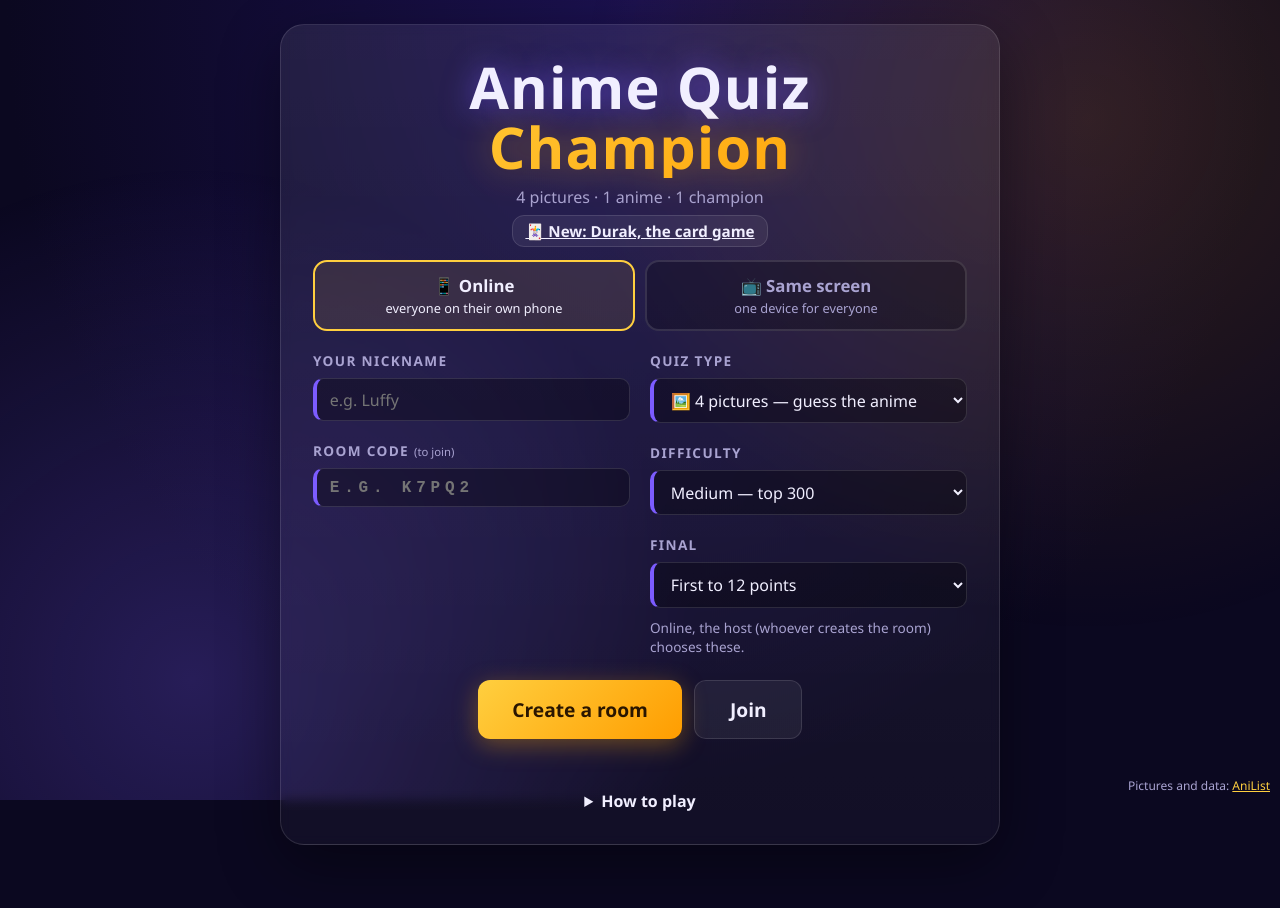
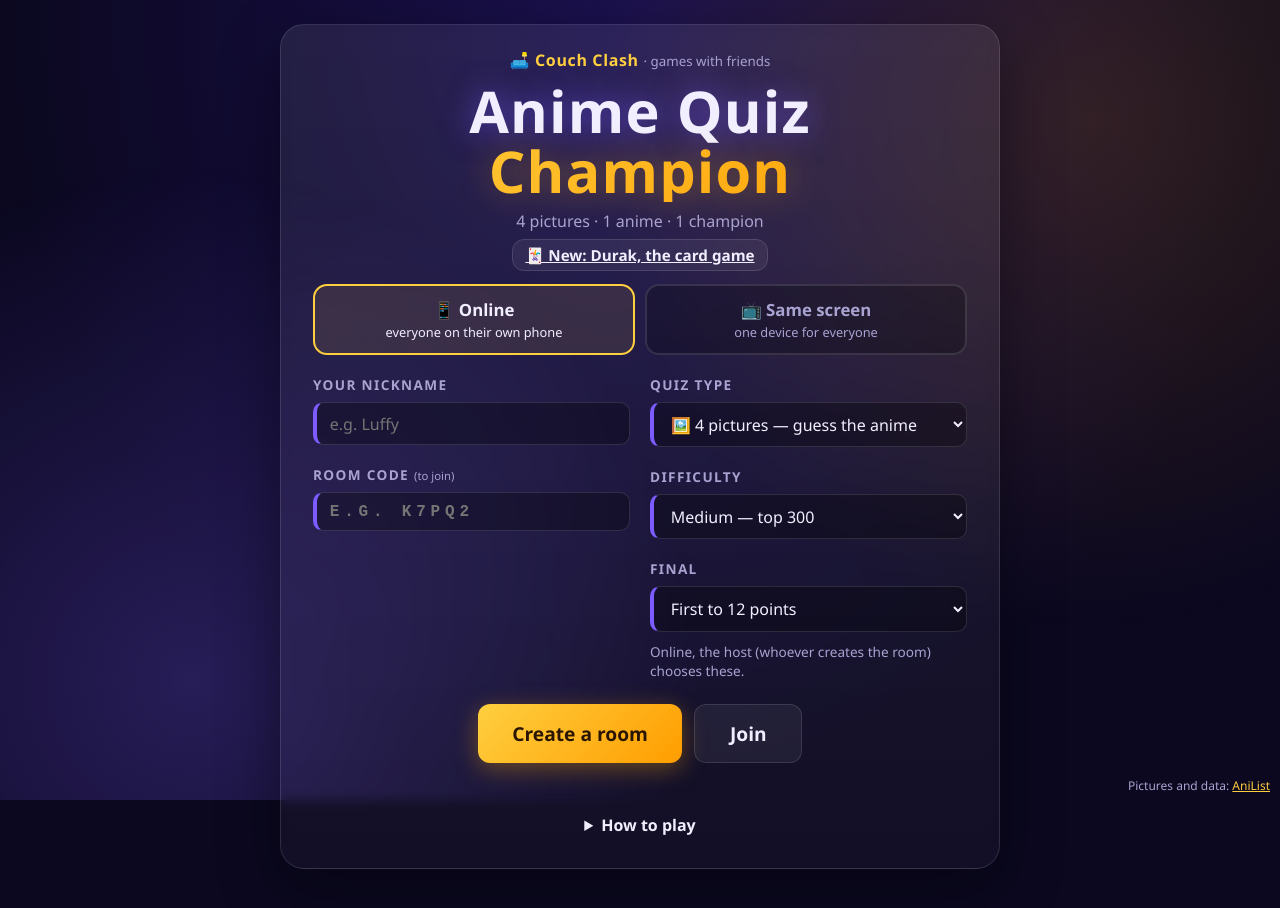
Before and after one commit to hadod46-bit/Anime-qjizz, a plain HTML site: page index.html in a window 1280 px wide. Drawn offline with Linux system fonts and the light colour scheme.

Commit message:
Brand the site as Couch Clash
Co-Authored-By: Claude Opus 5.5 <noreply@anthropic.com>
Claude-Session: https://claude.ai/code/session_015sfiZSG5piTKkZiF95djtQ

```diff
--- a/css/style.css
+++ b/css/style.css
@@ -470,3 +470,5 @@ select option { background: #1b1150; }
   .logo-stage, #play.has-buzz .logo-stage { --size: min(calc(100vw - 32px), 46vh); margin: 0 auto; }
 }
 .other-games { margin: -12px 0 18px; }
+.brand { margin: -8px 0 10px; font-weight: 800; letter-spacing: 0.04em; color: var(--gold); }
+.brand small { color: var(--muted); font-weight: 500; letter-spacing: 0; }
--- a/index.html
+++ b/index.html
@@ -4,7 +4,7 @@
   <meta charset="UTF-8" />
   <meta name="viewport" content="width=device-width, initial-scale=1, viewport-fit=cover" />
   <meta name="theme-color" content="#0b0820" />
-  <title>Anime Quiz Champion — 4 pictures, 1 anime</title>
+  <title>Couch Clash — Anime Quiz</title>
   <link rel="stylesheet" href="css/style.css" />
 </head>
 <body>
@@ -13,6 +13,7 @@
   <!-- ============ HOME ============ -->
   <section id="home" class="screen active">
     <div class="home-card">
+      <p class="brand">🛋️ Couch Clash <small>· games with friends</small></p>
       <h1 class="logo">Anime Quiz <span>Champion</span></h1>
       <p class="tagline">4 pictures · 1 anime · 1 champion</p>
       <p class="other-games"><a class="btn small" href="durak/">🃏 New: Durak, the card game</a></p>
--- a/js/app.js
+++ b/js/app.js
@@ -1606,7 +1606,7 @@ const Setup = {
     $('#home').dataset.theme = t;
     $('.logo').innerHTML = t === 'hits' ? 'Blind Test <span>Champion</span>' : t === 'logos' ? 'Logo Quiz <span>Champion</span>' : 'Anime Quiz <span>Champion</span>';
     $('.tagline').textContent = t === 'hits' ? '1 song · 1 buzz · 1 champion' : t === 'logos' ? '1 blurry logo · 1 brand · 1 champion' : t === 'music' ? '1 opening · 1 anime · 1 champion' : '4 pictures · 1 anime · 1 champion';
-    document.title = t === 'hits' ? 'Blind Test Champion — guess the song' : t === 'logos' ? 'Logo Quiz Champion — guess the brand' : 'Anime Quiz Champion — 4 pictures, 1 anime';
+    document.title = 'Couch Clash — ' + (t === 'hits' ? 'Blind Test' : t === 'logos' ? 'Logo Quiz' : t === 'music' ? 'Anime Music Quiz' : 'Anime Quiz');
   },
   setMode(mode) {
     this.mode = mode;
```
Also changed, not shown: blindtest/index.html (+1 -1 lines), durak/index.html (+3 -2 lines), logos/index.html (+1 -1 lines), 1 other file.
